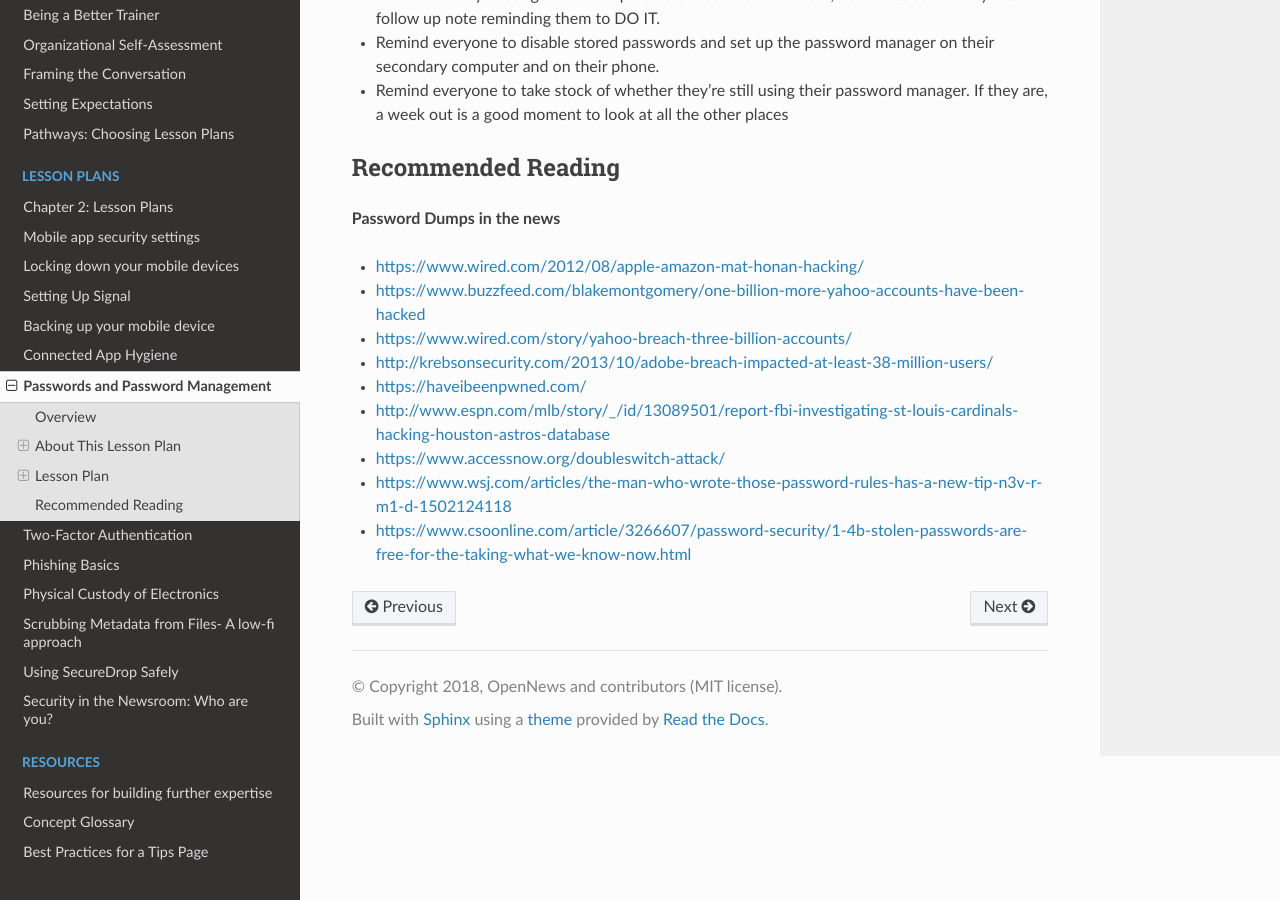
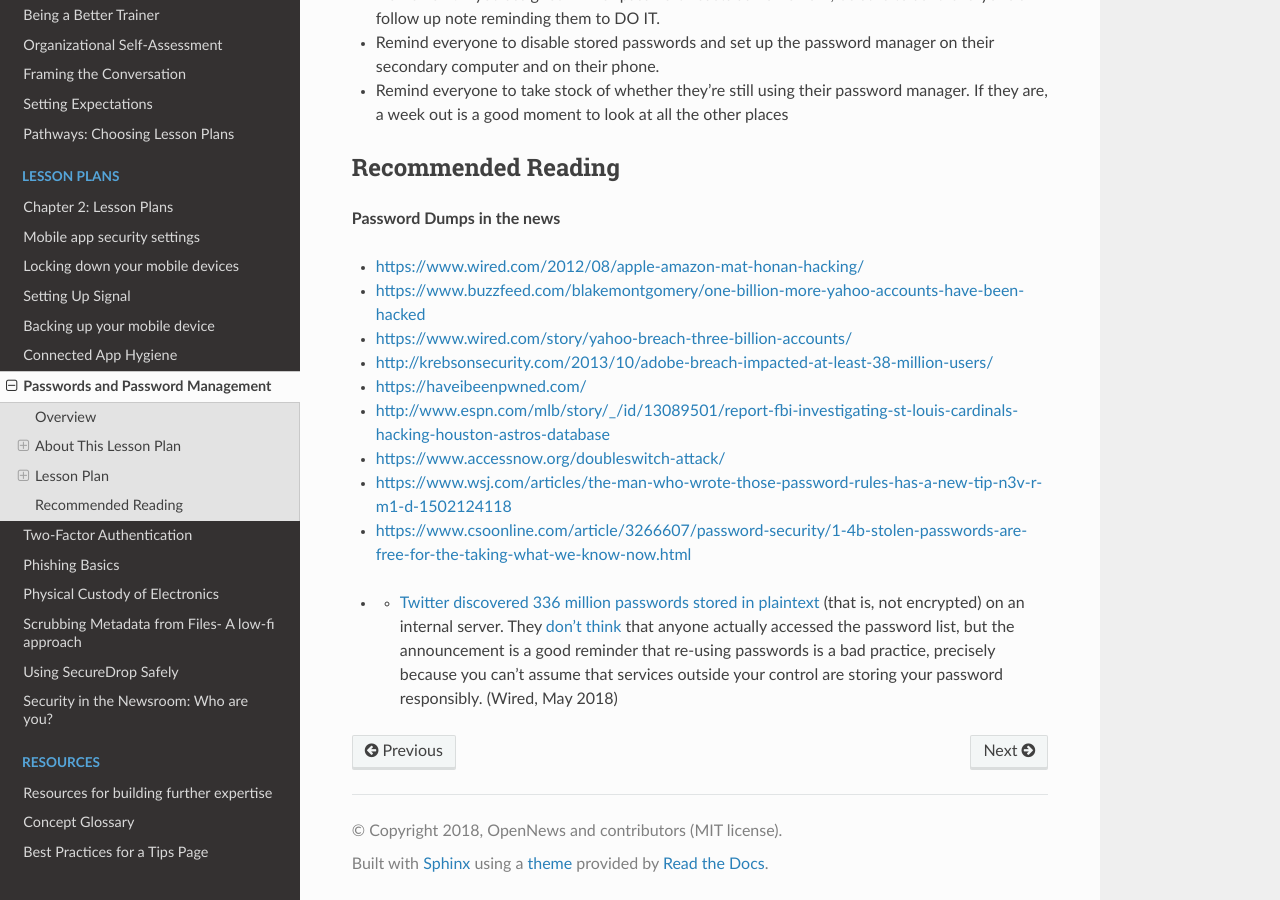
Before and after one commit to OpenNewsLabs/field-guide-security-training-newsroom, a Sphinx documentation site: the page built from docs/Chapter02-06-Passwords.md, in a window 1280 px wide and 900 px high, scrolled down 8084 px. Built offline with Sphinx 7.4.7 and the Read the Docs theme 2.0.0, drawn with Linux system fonts in a browser that asks for light colours.

Commit message:
Add context for Twitter announcement
Extends #76

```diff
--- a/docs/Chapter02-06-Passwords.md
+++ b/docs/Chapter02-06-Passwords.md
@@ -218,3 +218,4 @@ Participants should take stock of all the points of entry to their email inboxes
 -   <https://www.accessnow.org/doubleswitch-attack/>
 -   <https://www.wsj.com/articles/the-man-who-wrote-those-password-rules-has-a-new-tip-n3v-r-m1-d-1502124118>
 -   <https://www.csoonline.com/article/3266607/password-security/1-4b-stolen-passwords-are-free-for-the-taking-what-we-know-now.html>
++ + [Twitter discovered 336 million passwords stored in plaintext](https://www.wired.com/story/change-your-twitter-password-right-now/) (that is, not encrypted) on an internal server. They [don't think](https://blog.twitter.com/official/en_us/topics/company/2018/keeping-your-account-secure.html) that anyone actually accessed the password list, but the announcement is a good reminder that re-using passwords is a bad practice, precisely because you can't assume that services outside your control are storing your password responsibly. (Wired, May 2018)
```
